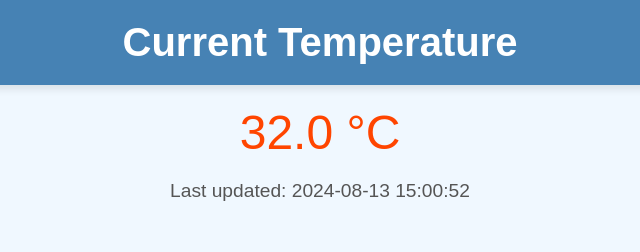
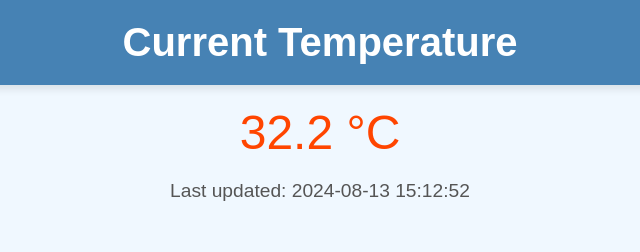
Before and after one commit to dennisverbeek/dennisverbeek.github.io, a plain HTML site: page index.html in a window 1280 px wide. Shown: the top 252 px of the page, 320-960 px from the left. Drawn offline with Linux system fonts and the light colour scheme.

Commit message:
Update temperature at 2024-08-13 15:12:52

```diff
--- a/index.html
+++ b/index.html
@@ -65,10 +65,10 @@
                     <h1>Current Temperature</h1>
                 </header>
                 <div class="temperature">
-                    32.0 °C
+                    32.2 °C
                 </div>
                 <div class="timestamp">
-                    Last updated: 2024-08-13 15:00:52
+                    Last updated: 2024-08-13 15:12:52
                 </div>
                 <footer>
                     &copy; 2024 Jipster
```
